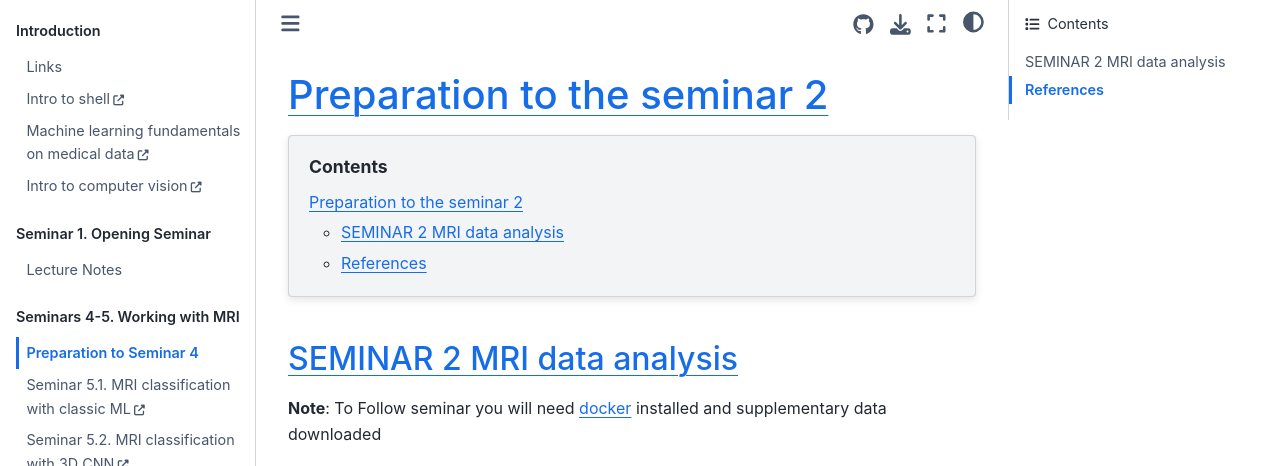
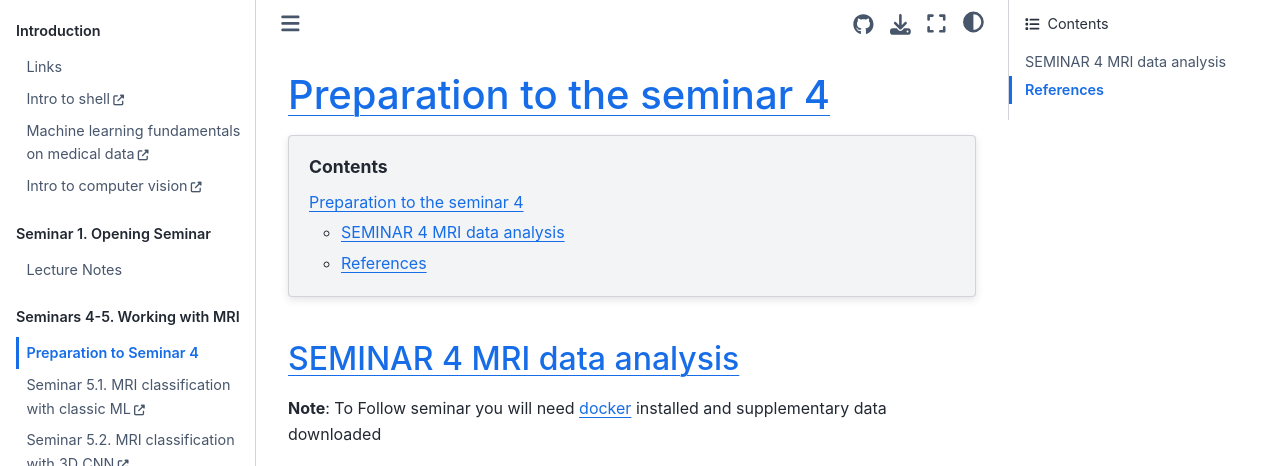
Before and after one commit to BIMAI-lab/NEUROML_course, a Jupyter Book: the page built from seminar4/docker.md, in a window 1280 px wide and 1324 px high. Shown: the top 466 px of the window. Built offline with Jupyter Book 1.0.4 settings and Sphinx 7.4.7 and the Sphinx Book theme 1.1.4, drawn with Linux system fonts in a browser that asks for light colours; pages that are not in the unit, such as notebooks, are missing from menus.

Commit message:
Fixed small typo

````diff
--- a/seminar4/docker.md
+++ b/seminar4/docker.md
@@ -1,8 +1,8 @@
-# Preparation to the seminar 2
+# Preparation to the seminar 4
 
 ```{contents}
 ```
-## SEMINAR 2 MRI data analysis
+## SEMINAR 4 MRI data analysis
 **Note**: To Follow seminar you will need [docker](https://docs.docker.com/get-docker/) installed and supplementary data downloaded
   1) [Install Docker](https://docs.docker.com/engine/install/);
   2) Download `NEUROML-data.zip` from [YaDisk](https://disk.yandex.ru/d/xxnRbLetEh07YQ) and unzip it to local directory;
````
